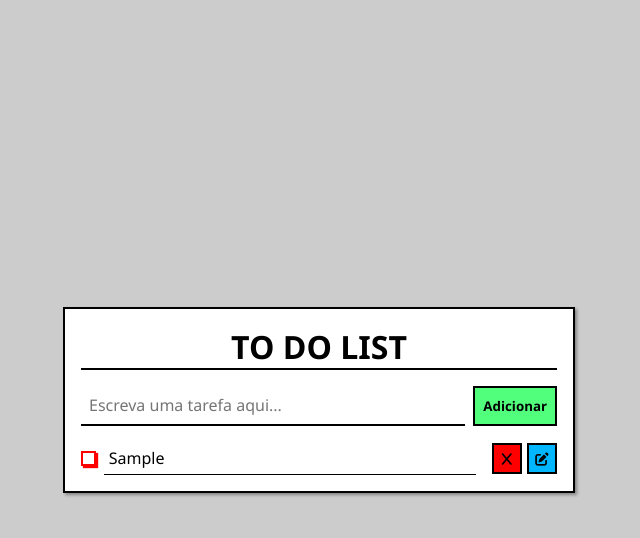
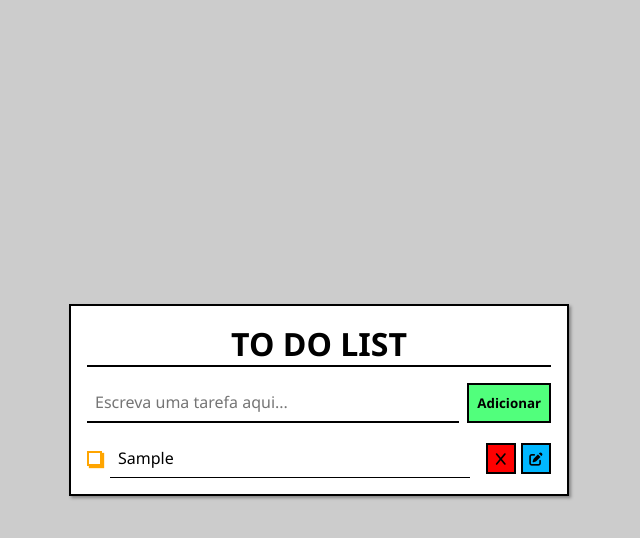
Before and after one commit to WalneyLinhares/to-do-list, a plain HTML site: page index.html in a window 1280 px wide. Both pictures are taken after typing "Sample" into the empty fields and a click on the button "Adicionar". Shown: the whole page, without its empty margins (321-961 px from the left). Drawn offline with Linux system fonts and the light colour scheme.

Commit message:
Adicinando os eventos

```diff
--- a/index.html
+++ b/index.html
@@ -21,21 +21,7 @@
             <input id="btn-add" type="button" value="Adicionar">
         </form>
 
-        <div class="container-tarefas" id="container-tarefas">
-            <!-- <div class="tarefas">
-                <label>
-                    <input type="checkbox" name="checkbox">
-                    <span class="checkbox" style="--checkbox-color: red"></span>
-                    <p><span>Ja pode aumossar?</span></p>
-                </label>
-
-                <div class="buttons">
-                    <button class="btn-excluir"><i class="fa-solid fa-x"></i></button>
-                    <button class="btn-editar"><i class="fa-solid fa-pen-to-square"></i></button>
-                </div>
-            </div> -->
-
-        </div>
+        <div class="container-tarefas" id="container-tarefas"></div>
 
     </div>
 </body>
--- a/script.js
+++ b/script.js
@@ -1,49 +1,132 @@
+// ======= ELEMENTOS =======
 const container = document.getElementById("container-tarefas");
 const input = document.getElementById("input-tarefa");
 const btnAdd = document.getElementById("btn-add");
 
-function criarTarefa(titulo) {
+// ======= DADOS =======
+let tarefas = [];
+let corAtual = 0;
+
+// ======= LOCAL STORAGE =======
+function salvarLocalStorage() {
+    localStorage.setItem('tarefas', JSON.stringify(tarefas));
+}
+
+function carregarLocalStorage() {
+    tarefas = JSON.parse(localStorage.getItem('tarefas') || '[]');
+    tarefas.forEach(tarefa => criarTarefaDOM(tarefa));
+}
+
+// ======= CORES =======
+function pegarProximaCor() {
+    const listCores = ['#FFA500', '#836FFF', '#00BFFF', '#00FA9A', '#FF69B4', '#FF0000', '#FFFF00'];
+    const cor = listCores[corAtual];
+    corAtual = (corAtual + 1) % listCores.length;
+    return cor;
+}
+
+// ======= CRIAR TAREFA =======
+function adicionarTarefa(titulo) {
+    const id = Math.random().toString(36).substring(2, 9);
+    const tarefa = { id, titulo, cor: pegarProximaCor(), completa: false };
+    tarefas.push(tarefa);
+    salvarLocalStorage();
+    criarTarefaDOM(tarefa);
+}
+
+function criarTarefaDOM(tarefa) {
     const divTarefa = document.createElement('div');
     divTarefa.classList.add('tarefas');
+    divTarefa.dataset.id = tarefa.id;
 
     const label = document.createElement('label');
-    const input = document.createElement('input');
-    input.type = 'checkbox';
+    const checkbox = document.createElement('input');
+    checkbox.type = 'checkbox';
+    checkbox.checked = tarefa.completa;
+
     const span = document.createElement('span');
     span.classList.add('checkbox');
-    span.style.setProperty('--checkbox-color', 'red');
+    span.style.setProperty('--checkbox-color', tarefa.cor);
+
     const p = document.createElement('p');
-    p.innerHTML = `<span>${titulo}</span>`;
+    p.innerHTML = `<span>${tarefa.titulo}</span>`;
 
     const divButton = document.createElement('div');
-    divButton.classList.add('buttons')
-    const btnExcluir = document.createElement('button')
-    btnExcluir.classList.add('btn-excluir')
-    btnExcluir.innerHTML = '<i class="fa-solid fa-x"></i>'
-    const btnEditar = document.createElement('button')
-    btnEditar.classList.add('btn-editar')
-    btnEditar.innerHTML = '<i class="fa-solid fa-pen-to-square"></i>'
+    divButton.classList.add('buttons');
 
-    label.append(input, span, p);
-    divButton.append(btnExcluir, btnEditar)
-    divTarefa.append(label, divButton)
+    const btnExcluir = document.createElement('button');
+    btnExcluir.classList.add('btn-excluir');
+    btnExcluir.innerHTML = '<i class="fa-solid fa-x"></i>';
 
+    const btnEditar = document.createElement('button');
+    btnEditar.classList.add('btn-editar');
+    btnEditar.innerHTML = '<i class="fa-solid fa-pen-to-square"></i>';
+
+    label.append(checkbox, span, p);
+    divButton.append(btnExcluir, btnEditar);
+    divTarefa.append(label, divButton);
     container.appendChild(divTarefa);
 }
 
-btnAdd.addEventListener("click", () => {
-    const tarefa = input.value
+// ======= EVENTOS =======
 
-    if (tarefa.length > 0) {
-        criarTarefa(tarefa);
-        input.value = "";
+// ADICIONAR
+const adicionar = (event) => {
+    if (event.type === 'click' || event.key === 'Enter') {
+        if (event.key === 'Enter') event.preventDefault();
+        const titulo = input.value.trim();
+        if (titulo) {
+            adicionarTarefa(titulo);
+            input.value = '';
+        }
     }
-})
+
+}
+btnAdd.addEventListener('click', adicionar)
+input.addEventListener('keydown', adicionar)
+
 
 container.addEventListener('click', (e) => {
-    if (e.target.closest(".btn-excluir")) {
-        const tarefa = e.target.closest(".tarefas");
-        console.log(tarefa)
-        if (tarefa) tarefa.remove();
+    const tarefaDiv = e.target.closest('.tarefas');
+    if (!tarefaDiv) return;
+    const id = tarefaDiv.dataset.id;
+    const tarefa = tarefas.find(t => t.id === id);
+
+    // EXCLUIR
+    if (e.target.closest('.btn-excluir')) {
+        tarefaDiv.remove();
+        tarefas = tarefas.filter(t => t.id !== id);
+        salvarLocalStorage();
     }
-})
+
+    // EDITAR
+    if (e.target.closest('.btn-editar')) {
+        const spanTitulo = tarefaDiv.querySelector('p > span');
+        spanTitulo.contentEditable = true;
+        spanTitulo.focus();
+
+        const finalizarEdicao = (event) => {
+            if (event.type === 'blur' || event.key === 'Enter') {
+                if (event.key === 'Enter') event.preventDefault();
+                spanTitulo.contentEditable = false;
+                spanTitulo.removeEventListener('keydown', finalizarEdicao);
+                spanTitulo.removeEventListener('blur', finalizarEdicao);
+
+                tarefa.titulo = spanTitulo.textContent.trim();
+                salvarLocalStorage();
+            }
+        };
+
+        spanTitulo.addEventListener('keydown', finalizarEdicao);
+        spanTitulo.addEventListener('blur', finalizarEdicao);
+    }
+
+    // MARCAR DESMARCAR
+    if (e.target.closest('input[type="checkbox"]')) {
+        tarefa.completa = e.target.checked;
+        salvarLocalStorage();
+    }
+});
+
+// ======= CARREGAMENTO =======
+document.addEventListener('DOMContentLoaded', carregarLocalStorage);
--- a/style.css
+++ b/style.css
@@ -16,11 +16,11 @@ body {
 .container {
     background-color: white;
     padding: 1rem;
-    width: 40%;
+    width: 30%;
     min-width: 500px;
     border: 2px solid black;
     box-shadow: 2px 2px 3px rgba(0, 0, 0, 0.356);
-    max-height: 705px;
+    max-height: 730px;
     overflow: hidden;
 
     display: flex;
@@ -107,6 +107,7 @@ body {
     cursor: pointer;
 
     transition: background-color .5s;
+    flex-shrink: 0;
 }
 
 .tarefas label p {
@@ -118,6 +119,7 @@ body {
 .tarefas label p span {
     display: inline-block;
     position: relative;
+    padding: .2rem;
 }
 
 .tarefas label p span::after {
@@ -168,3 +170,25 @@ body {
 .btn-editar {
     background-color: #00b7ff;
 }
+
+::-webkit-scrollbar {
+    width: 10px;
+    height: 10px;
+}
+
+
+::-webkit-scrollbar-track {
+    background: #f0f0f0;
+
+
+}
+
+::-webkit-scrollbar-thumb {
+    background-color: #000000;
+    border: 3px solid #f0f0f0;
+
+}
+
+::-webkit-scrollbar-thumb:hover {
+    background-color: #555;
+}
```
